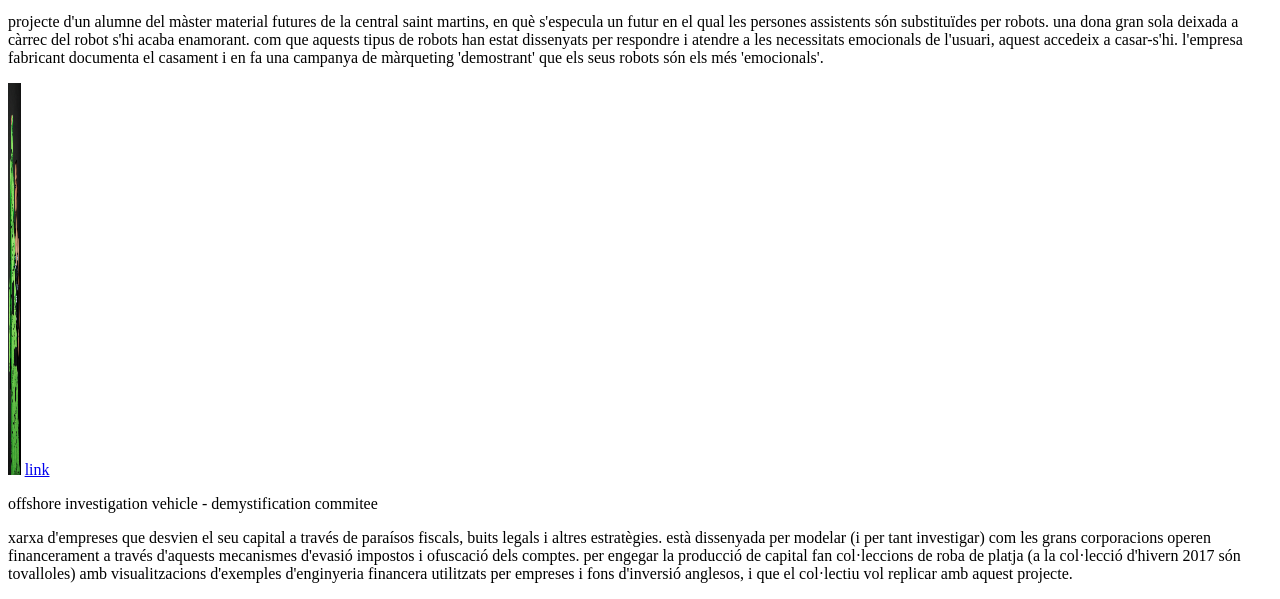
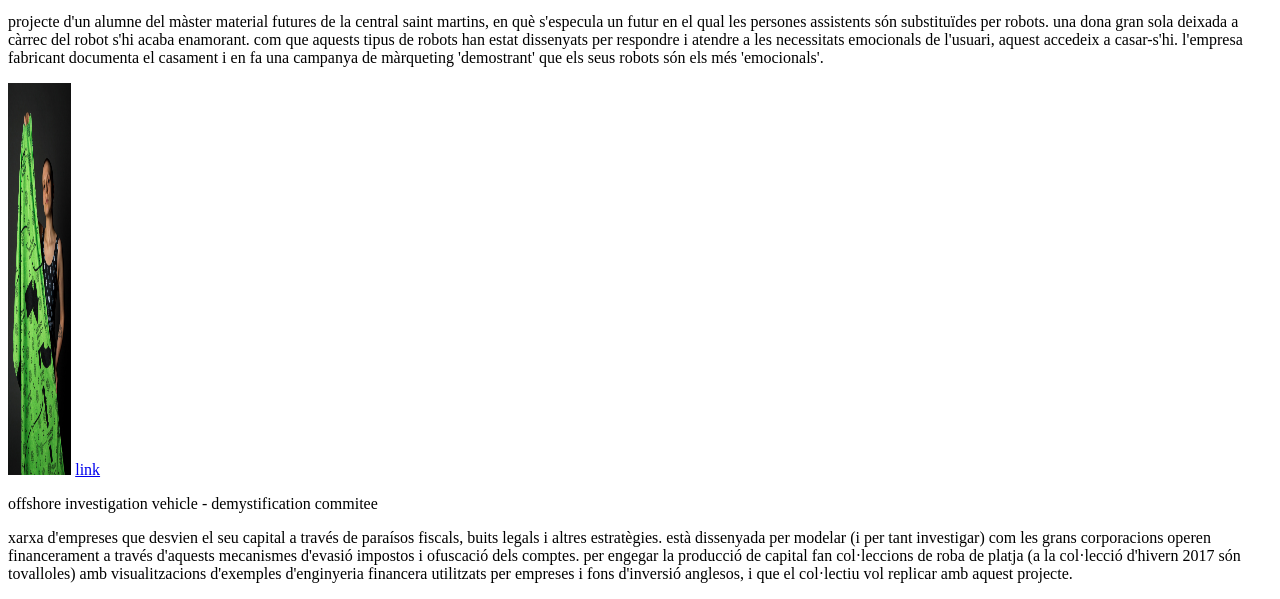
Before and after one commit to alexwifi64/alexwifi64.github.io, a plain HTML site: page index.html in a window 1280 px wide. Shown: the part 1341-1940 px from the top of the page. Drawn offline with Linux system fonts and the light colour scheme.

Commit message:
Update index.html

```diff
--- a/index.html
+++ b/index.html
@@ -16,7 +16,7 @@
     aquest accedeix a casar-s'hi. l'empresa fabricant documenta el casament i en fa una campanya de màrqueting 'demostrant'
     que els seus robots són els més 'emocionals'.</p>
 
-    <img src="/img/spring-summer-2018.jpg" width="1%" height="50%">
+    <img src="/img/spring-summer-2018.jpg" width="5%" height="50%">
     <a href="https://demystification.co/mmittee/projects/offshore-spring-summer-2018/">link</a>
     <p>offshore investigation vehicle - demystification commitee</p>
     <p>xarxa d'empreses que desvien el seu capital a través de paraísos fiscals, buits legals i altres estratègies.
```
